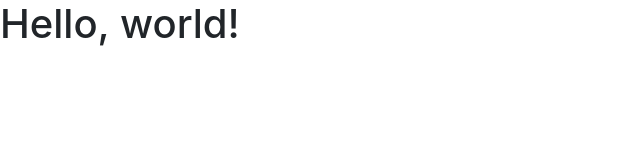
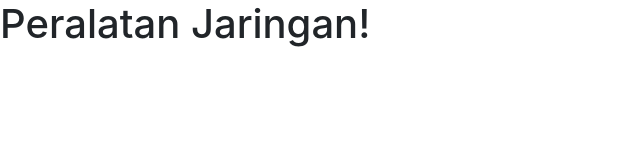
Before and after one commit to AnthonioGiovanni/AnthonioGiovanni.github.io, a plain HTML site: page Perangkatdanjaringan/index.html in a window 1280 px wide. Shown: the whole page, without its empty margins (0-640 px from the left). Drawn offline with nearby package versions, Linux system fonts and the light colour scheme.

Commit message:
Update index.html
Anthonio X Tkj 2

```diff
--- a/Perangkatdanjaringan/index.html
+++ b/Perangkatdanjaringan/index.html
@@ -11,7 +11,7 @@
     <title>Peralatan Jaringan!</title>
   </head>
   <body>
-    <h1>Hello, world!</h1>
+    <h1>Peralatan Jaringan!</h1>
 
     <!-- Optional JavaScript -->
     <!-- jQuery first, then Popper.js, then Bootstrap JS -->
```
